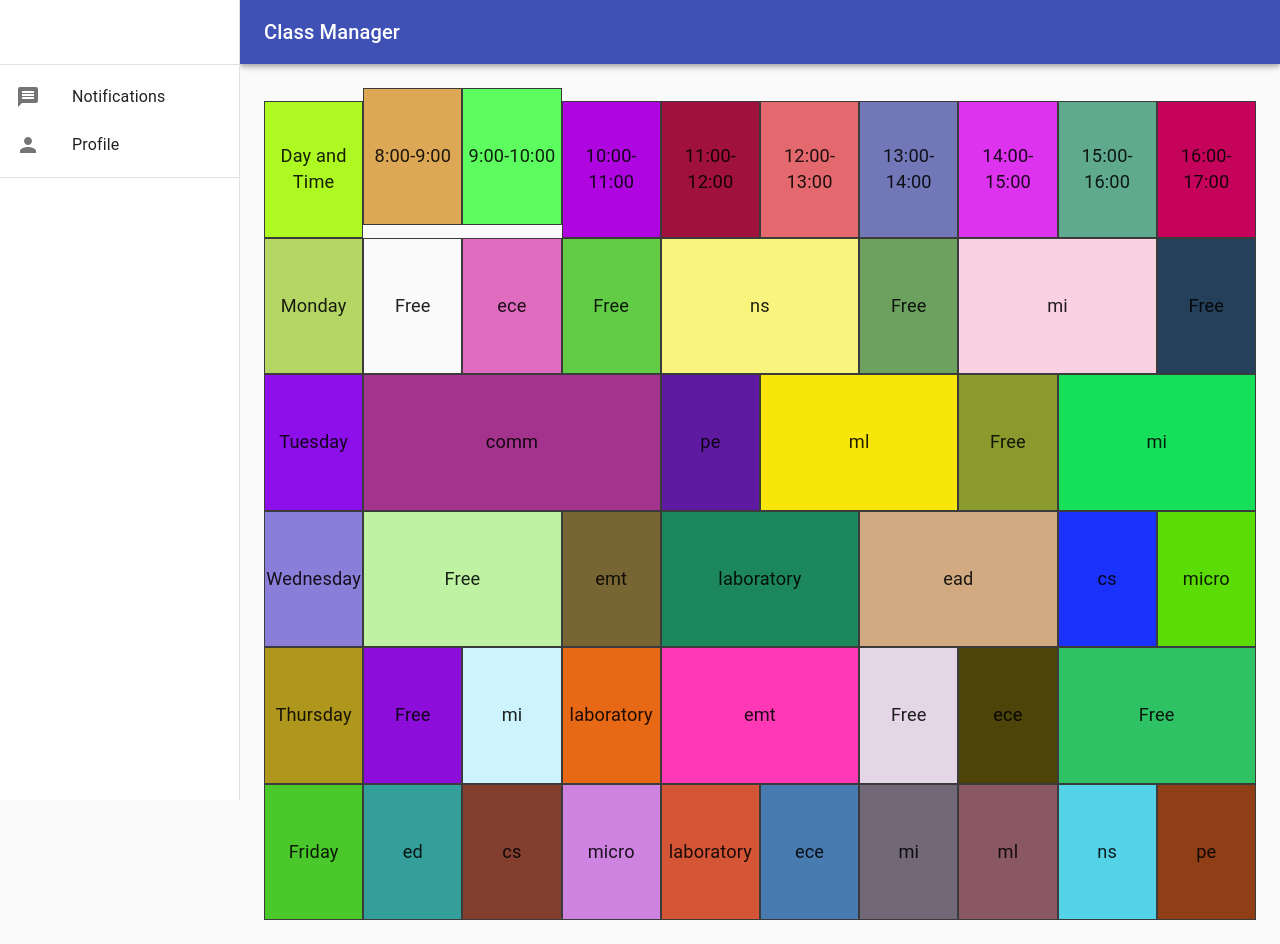
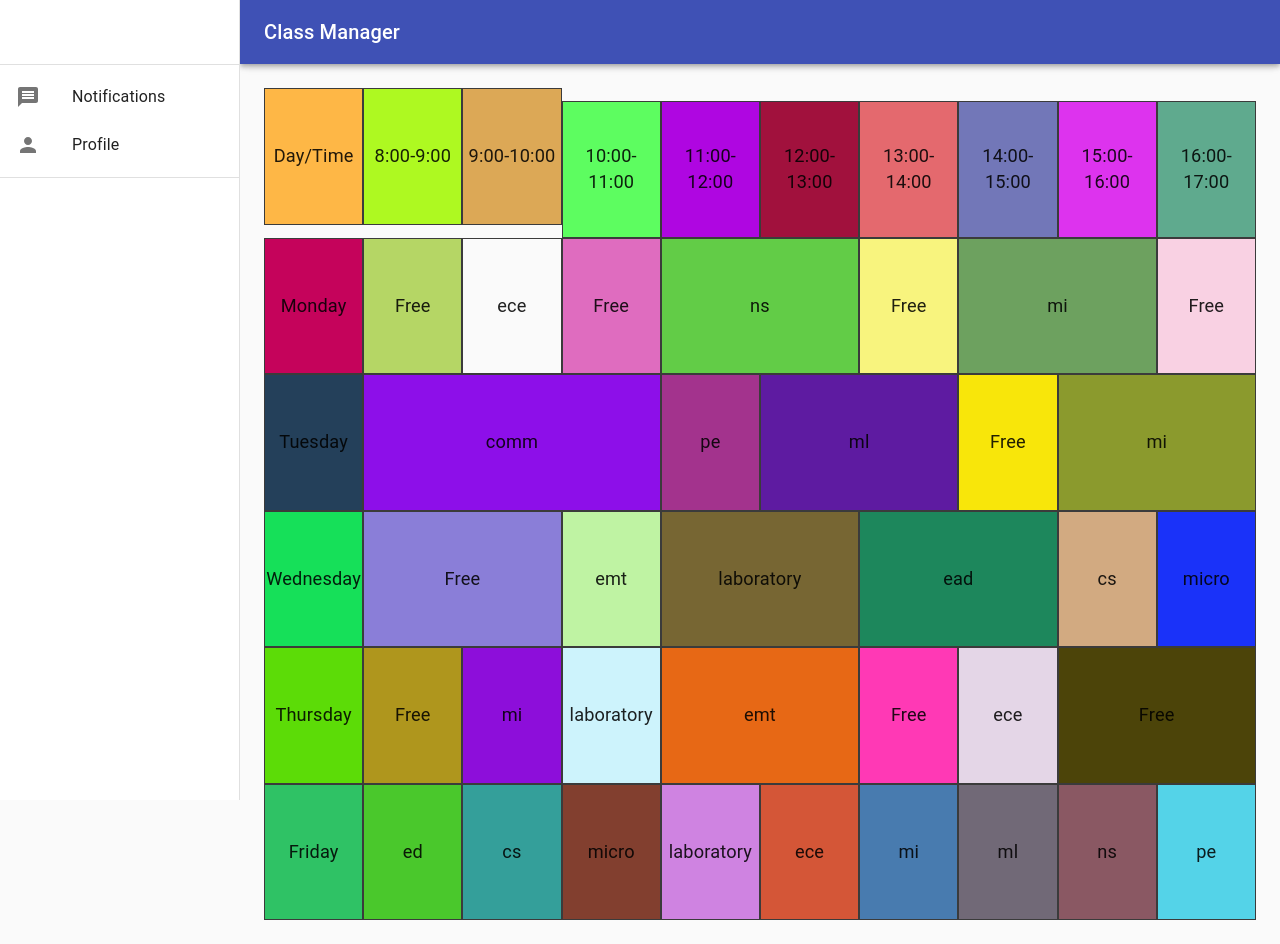
Before and after one commit to codingsamurai-10/class-manager-frontend, a React (Create React App) app: page / in a window 1280 px wide. Built offline with nearby package versions, Linux system fonts and the light colour scheme; the HTML template or start-up script is replaced by a standard one.

Commit message:
Implementation change in table's first column

```diff
--- a/src/containers/TimeTableContainer.js
+++ b/src/containers/TimeTableContainer.js
@@ -38,7 +38,8 @@ let periodsSchedule = [
     ]
 ];
 
-const workingDays = [
+const firstColumnValues = [
+    'Day/Time',
     'Monday',
     'Tuesday',
     'Wednesday',
@@ -47,7 +48,6 @@ const workingDays = [
 ];
 
 const tableHeadings = [
-    { name: 'Day and Time', start: 7, end: 8 },
     { name: "8:00-9:00", start: 8, end: 9 },
     { name: "9:00-10:00", start: 9, end: 10 },
     { name: "10:00-11:00", start: 10, end: 11 },
@@ -60,12 +60,12 @@ const tableHeadings = [
 ];
 
 export default function TimeTableContainer() {
-    let day = 0;
+    let rowIndex = 0;
     return (
         <div className="time-table-container">
-            <TimeTableRow data={tableHeadings} day={null} />
+            <TimeTableRow data={tableHeadings} day={firstColumnValues[rowIndex++]} />
             {periodsSchedule.map(row => (
-                <TimeTableRow data={row.slice()} day={workingDays[day++]} />
+                <TimeTableRow data={row} day={firstColumnValues[rowIndex++]} />
             ))}
         </div>
     )
```
